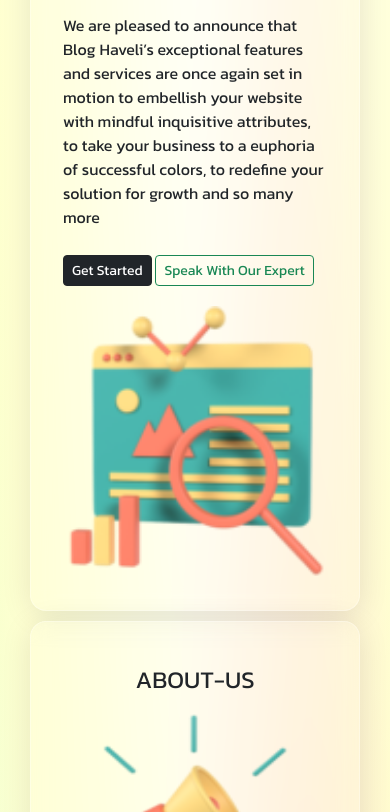
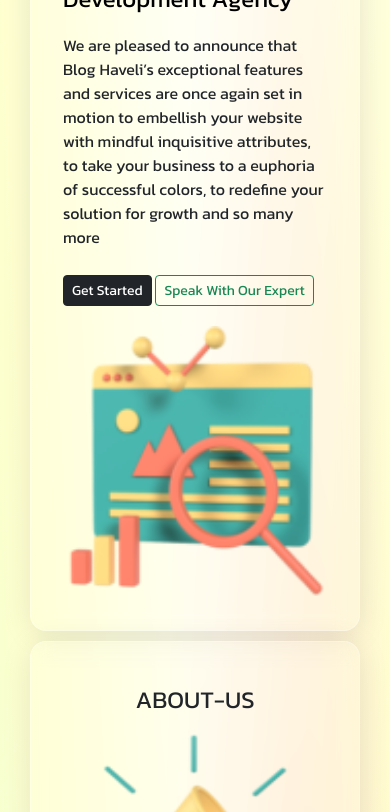
Before and after one commit to Bhanu1132/bloghaveli, a plain HTML site: page index.html in a window 390 px wide. Shown: the part 260-1072 px from the top of the page. Drawn offline with nearby package versions, Linux system fonts and the light colour scheme.

Commit message:
Update styles.css

```diff
--- a/css/styles.css
+++ b/css/styles.css
@@ -241,7 +241,7 @@
     }
 
     #whole-container {
-        padding: 0 30px;
+        padding: 20px 30px;
     }
 
     .fimage {
```
